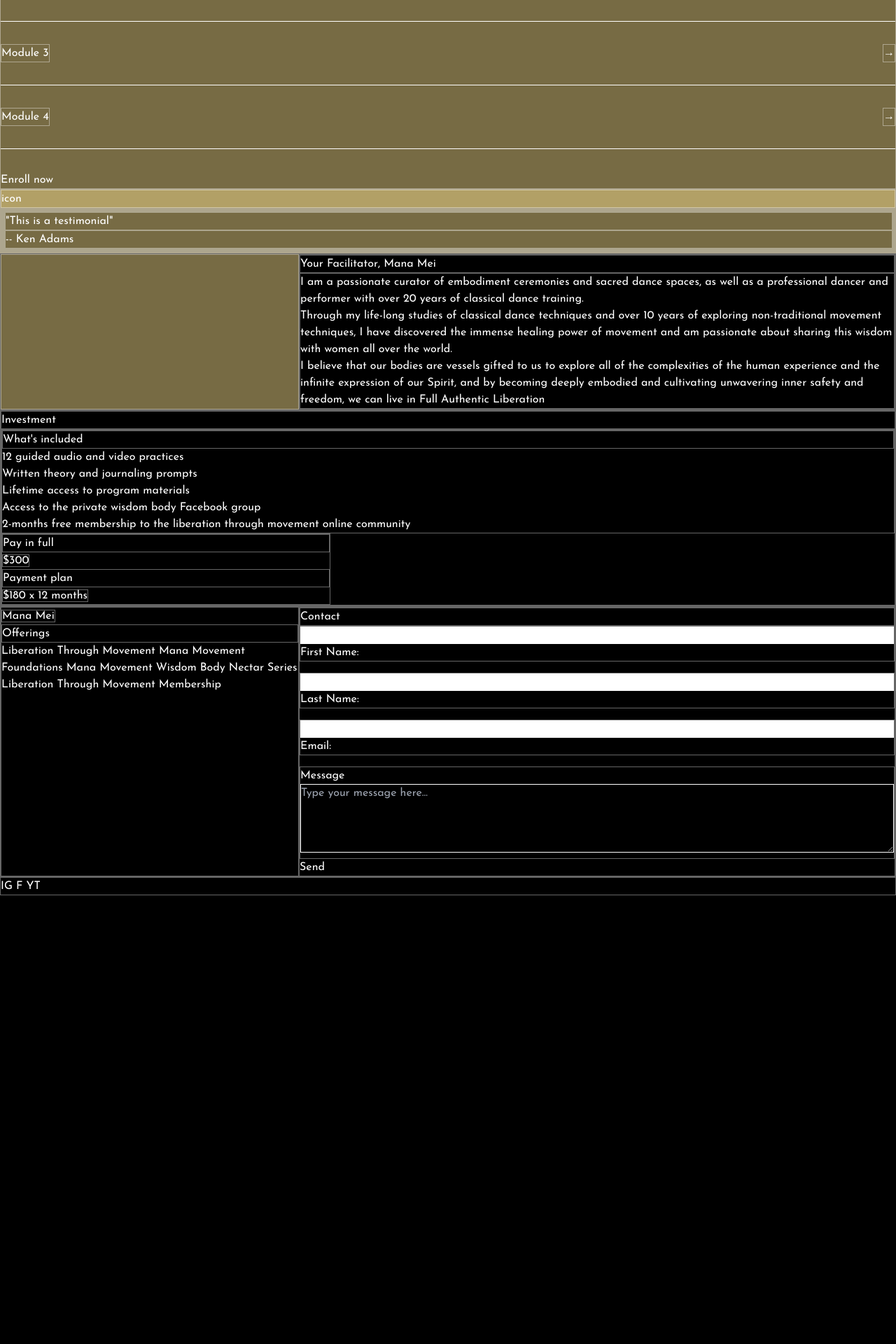
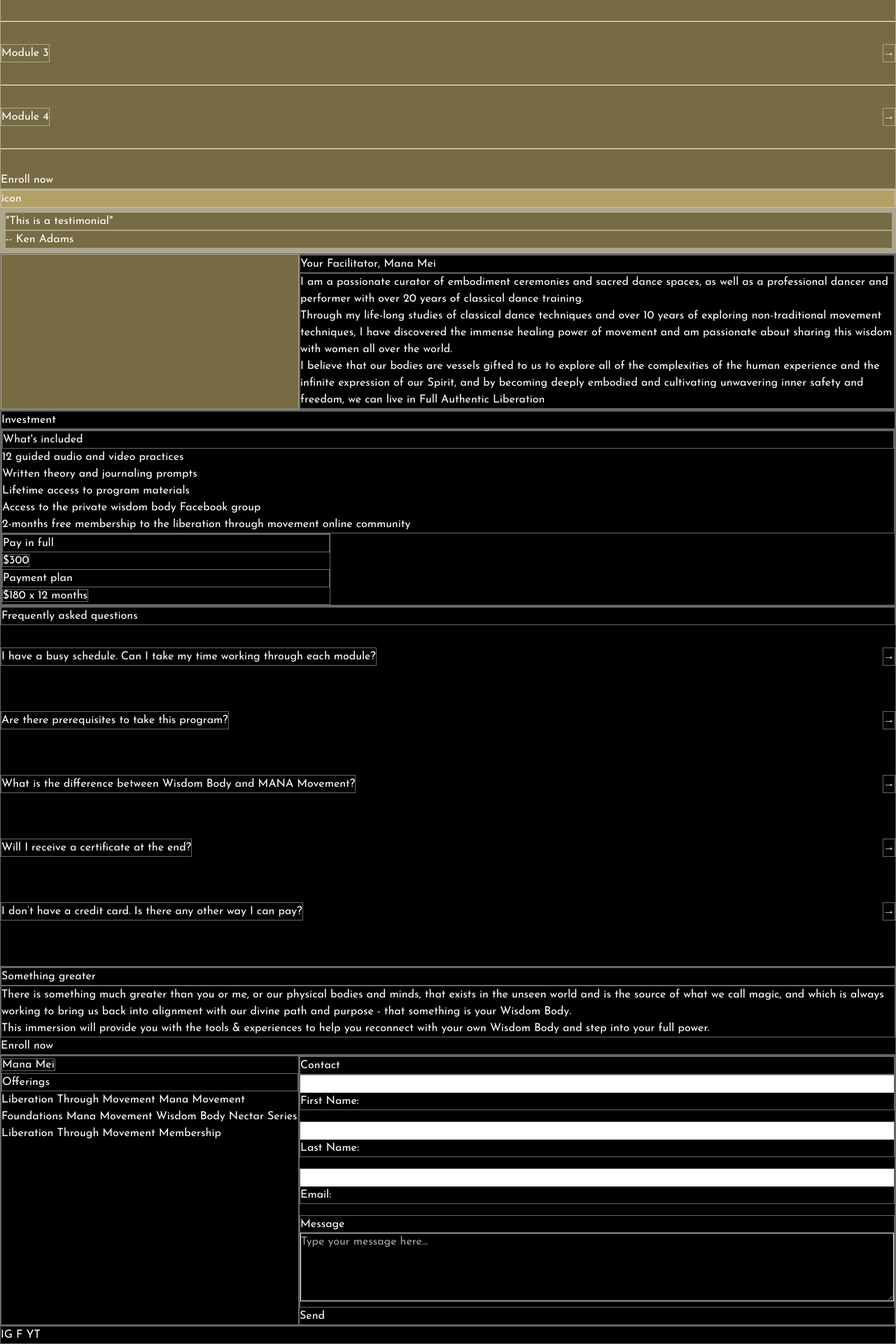
Before and after one commit to brittwoodard/manamei, a Jekyll site: the page built from _courses/wisdom-body.md, in a window 1280 px wide. Shown: the part 1054-2974 px from the top of the page at 70% size. Built offline with Jekyll 4.4.1, drawn with Linux system fonts in a browser that asks for light colours; nearby versions of some CDN libraries; comment, search, counter and statistics services are not loaded; before the commit the page ends 2333 px from its top, so only the background shows below that.

Commit message:
course page

```diff
--- a/_courses/wisdom-body.md
+++ b/_courses/wisdom-body.md
@@ -83,6 +83,25 @@ investment:
       show: true
       heading: Payment plan
       price: $180 x 12 months
+faq:
+  heading: Frequently asked questions
+  questions-and-answers:
+   - question: I have a busy schedule. Can I take my time working through each module?
+     answer: YES! Wisdom Body is designed to serve YOU in living in your radiance. Therefore the practices have been designed to give you the freedom of when, and how often you practice. That being said here is the recommendation from Mana Mei.<br>For first time, it is recommended to complete ONE module per week, spacing the 3 practices out as you desire. The practices are meant to do IN ORDER, as the 3rd practice incorporates practice 1 & 2.<br>As you have lifetime access, once you have completed all 4 modules, you will have the knowledge and freedom to revisit specific practices, choosing which will serve you best on any particular day.<br>These practices are meant to be done MORE THAN ONCE. And the more you do them, the deeper you will be able to go. Through the practices, you are retraining your ability to stay present, to access more freedom, and to evoke new feelings.
+   - question: Are there prerequisites to take this program?
+     answer: NO. This program is open to any woman who is excited and ready to dive into the movement medicine, regardless of your previous experience. All women can benefit from this program, regardless of your age, physical capacity, dance experience, or location in the world.<br>In the case that you are still worried that you do not have enough experience for this program, Mana Mei recommends starting with the MANA Movement Program as a solid starting foundation.
+   - question: What is the difference between Wisdom Body and MANA Movement?
+     answer: MANA Movement is a guided practice which flows through sequences of specific movement patterns that are focused on bringing non-linear movement into the physical body, otherwise known as the Feminine Pathways or circles, spirals, and waves.<br>MANA Movement is a great place to start for those who are completely new to embodied dance and want clear and specific guidance on how to move the body for more freedom.<br>Wisdom Body will offer you the next level of freedom in that there is no specific guided movements, but rather invitations for you to discover your unique movement style through intentional prompts, imagery, and somatic cues.<br>Wisdom Body is perfect for any woman ready to deepen her movement practice and gain new inspiration for increased freedom.
+   - question: Will I receive a certificate at the end?
+     answer: Wisdom Body is purely a personal deep dive experience so there is no certification at completion. If you are interested in Mana Mei’s Level 1 Leadership and Facilitator Training, check out the Liberation Through Movement Mentorship Program!
+   - question: I don’t have a credit card. Is there any other way I can pay?
+     answer: Yes! We accept PayPal and Bank Transfers. Please contact Mana Mei to request a new payment option.
+cta:
+  heading: Something greater
+  description_html: There is something much greater than you or me, or our physical bodies and minds, that exists in the unseen world and is the source of what we call magic, and which is always working to bring us back into alignment with our divine path and purpose - that something is your Wisdom Body.<br>This immersion will provide you with the tools & experiences to help you reconnect with your own Wisdom Body and step into your full power.
+  button:
+    text: Enroll now
+    url:
 
 seo:
   title:
--- a/_layouts/program.html
+++ b/_layouts/program.html
@@ -109,3 +109,29 @@ layout: default
         </div>
     </div>
 </section>
+
+<!-- FAQ -->
+<section>
+    <h2>{{page.faq.heading}}</h2>
+    <ul class="list-none">
+        {% for item in page.faq.questions-and-answers %}
+        <li x-data="{ open: false }" class="border-b border-dark my-8">
+            <button @click="open = ! open" class="flex justify-between w-full">
+                <h3 class="text-left mb-8 mr-8">{{item.question}}</h3>
+
+                <span x-show="!open">→</span>
+                <span x-show="open">&nbsp;&nbsp;↓</span>
+            </button>
+            <div x-show="open" @click.outside="open = false">
+                <p class="mb-8 mr-8 italic">{{item.answer_html}}</p>
+            </div>
+        </li>
+        {% endfor %}
+</section>
+
+<!-- CTA -->
+<section>
+    <h2>{{page.cta.heading}}</h2>
+    <p>{{page.cta.description_html}}</p>
+    <a href="{{page.cta.button.url}}">{{page.cta.button.text}}</a>
+</section>
--- a/assets/css/output-style.css
+++ b/assets/css/output-style.css
@@ -541,6 +541,9 @@ section, div, h1, h2, h3, h4, h5, h6, p, span {
 .w-full {
   width: 100%;
 }
+.list-none {
+  list-style-type: none;
+}
 .grid-cols-2 {
   grid-template-columns: repeat(2, minmax(0, 1fr));
 }
@@ -571,6 +574,10 @@ section, div, h1, h2, h3, h4, h5, h6, p, span {
 .border-white {
   --tw-border-opacity: 1;
   border-color: rgb(255 255 255 / var(--tw-border-opacity));
+}
+.border-dark {
+  --tw-border-opacity: 1;
+  border-color: rgb(0 0 0 / var(--tw-border-opacity));
 }
 .bg-transparent {
   background-color: transparent;
```
